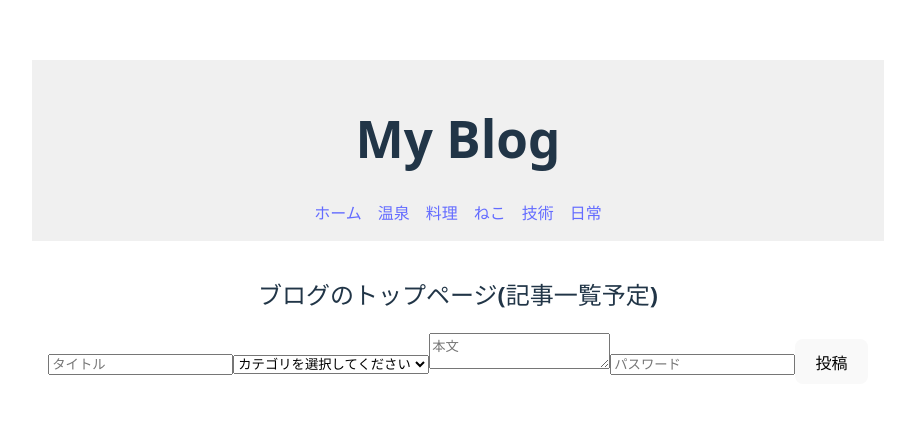
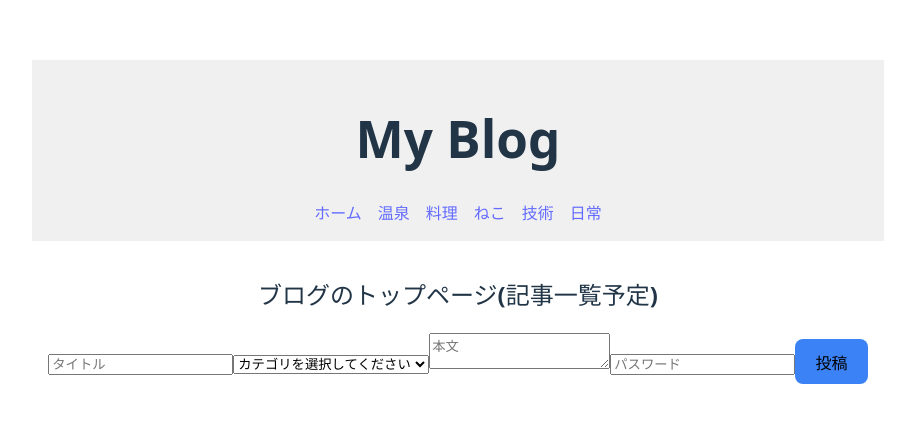
Before and after one commit to sakanataro0113/vite-project, a React (Vite) app: page / in a window 1280 px wide. Shown: the part 170-592 px from the top of the page, without its empty margins (182-1097 px from the left). Built offline with nearby package versions, Linux system fonts and the light colour scheme.

Commit message:
!important使用するしか

```diff
--- a/src/components/PostForm.tsx
+++ b/src/components/PostForm.tsx
@@ -80,7 +80,7 @@ export default function PostForm(){
 
             <button
                 type='submit'
-                className='force-color appearance-none bg-blue-500 text-white py-2 rounded hover:bg-blue-600'
+                className='force-bg-blue text-white py-2 rounded'
             >
             投稿
             </button>
--- a/src/index.css
+++ b/src/index.css
@@ -70,8 +70,12 @@ button:focus-visible {
   margin-bottom: 1rem;        /* 下の余白 */
 }
 
-.force-color {
-  color-scheme: light;
+.force-bg-blue {
+  background-color: #3b82f6 !important; /* bg-blue-500の色 */
+}
+
+.force-bg-blue:hover {
+  background-color: #2563eb !important; /* bg-blue-600の色 */
 }
 
 @media (prefers-color-scheme: light) {
```
